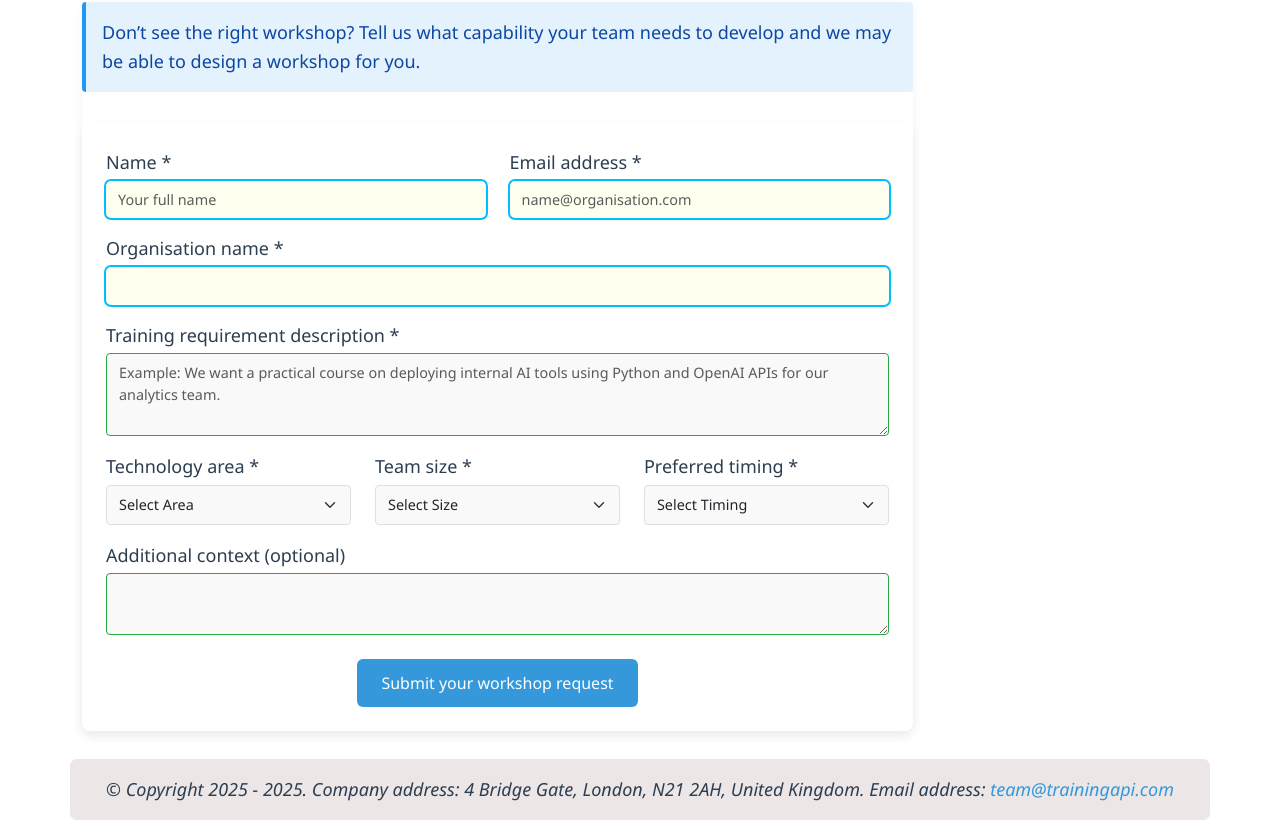
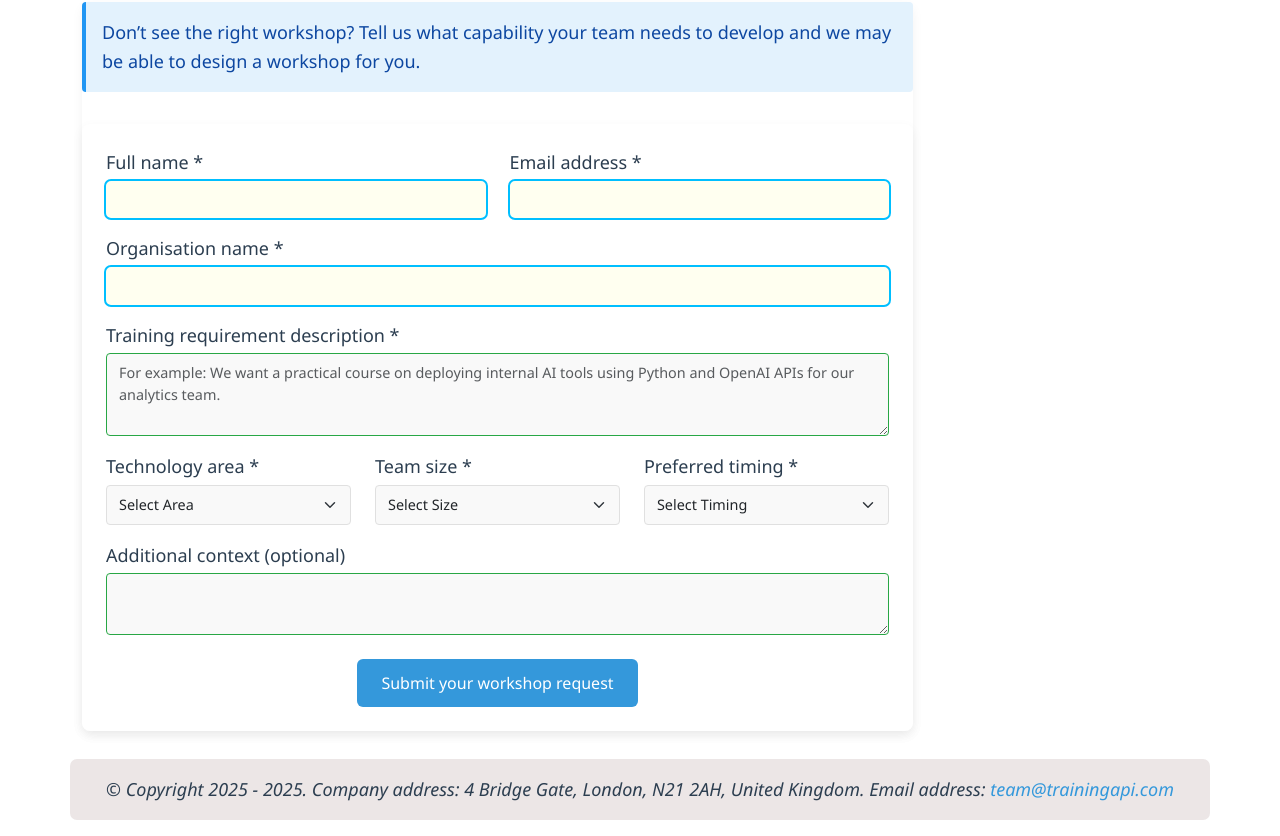
Before and after one commit to Alec-Hajinoff/TrainingAPI, a React (Create React App) app in the folder React/: page / in a window 1280 px wide. Shown: the part 1470-2306 px from the top of the page. Built offline with nearby package versions, Linux system fonts and the light colour scheme; no server answers.

Commit message:
21/3/26, 13:43

```diff
--- a/React/src/WorkshopRequests.js
+++ b/React/src/WorkshopRequests.js
@@ -122,7 +122,7 @@ const WorkshopRequests = () => {
         <div className="row">
           <div className="col-md-6 mb-3">
             <label htmlFor="name" className="form-label">
-              Name *
+              Full name *
             </label>
             <input
               type="text"
@@ -131,7 +131,6 @@ const WorkshopRequests = () => {
               className={`form-control ${errors.name ? "is-invalid" : ""}`}
               value={formData.name}
               onChange={handleChange}
-              placeholder="Your full name"
             />
             {errors.name && (
               <div className="invalid-feedback">{errors.name}</div>
@@ -149,7 +148,6 @@ const WorkshopRequests = () => {
               className={`form-control ${errors.email ? "is-invalid" : ""}`}
               value={formData.email}
               onChange={handleChange}
-              placeholder="name@organisation.com"
             />
             {errors.email && (
               <div className="invalid-feedback">{errors.email}</div>
@@ -189,7 +187,7 @@ const WorkshopRequests = () => {
             }`}
             value={formData.requirement_description}
             onChange={handleChange}
-            placeholder="Example: We want a practical course on deploying internal AI tools using Python and OpenAI APIs for our analytics team."
+            placeholder="For example: We want a practical course on deploying internal AI tools using Python and OpenAI APIs for our analytics team."
           ></textarea>
           {errors.requirement_description && (
             <div className="invalid-feedback">
```
